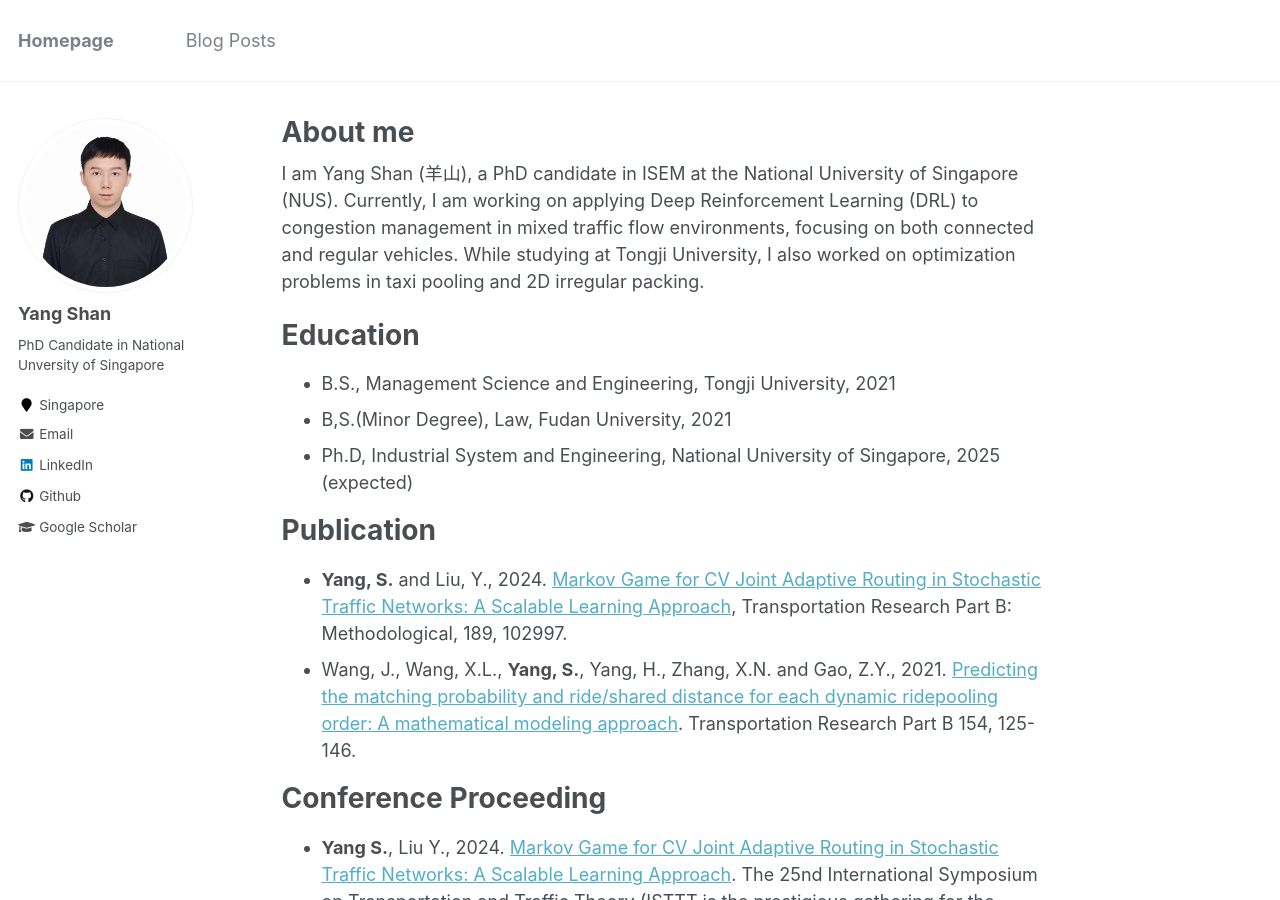
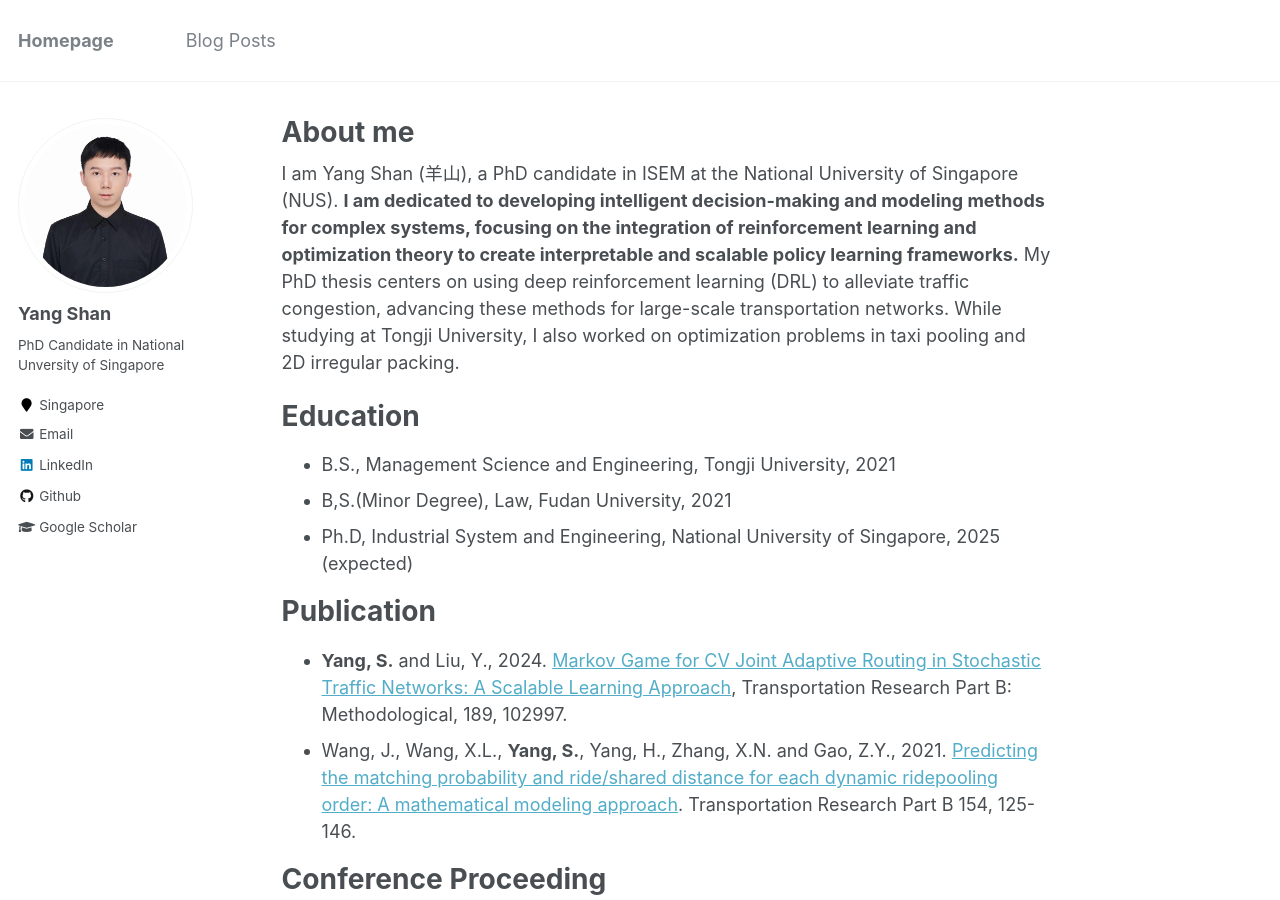
Before and after one commit to seanys/seanys.github.io, a Jekyll site: the page built from _pages/about.md, in a window 1280 px wide and 900 px high. Built offline with Jekyll 4.4.1, drawn with Linux system fonts in a browser that asks for light colours.

Commit message:
Update about.md

```diff
--- a/_pages/about.md
+++ b/_pages/about.md
@@ -8,7 +8,7 @@ redirect_from:
   - /about.html
 ---
 
-I am Yang Shan (羊山), a PhD candidate in ISEM at the National University of Singapore (NUS). Currently, I am working on applying Deep Reinforcement Learning (DRL) to congestion management in mixed traffic flow environments, focusing on both connected and regular vehicles. While studying at Tongji University, I also worked on optimization problems in taxi pooling and 2D irregular packing.
+I am Yang Shan (羊山), a PhD candidate in ISEM at the National University of Singapore (NUS). **I am dedicated to developing intelligent decision-making and modeling methods for complex systems, focusing on the integration of reinforcement learning and optimization theory to create interpretable and scalable policy learning frameworks.** My PhD thesis centers on using deep reinforcement learning (DRL) to alleviate traffic congestion, advancing these methods for large-scale transportation networks. While studying at Tongji University, I also worked on optimization problems in taxi pooling and 2D irregular packing.
 
 Education
 ======
```
